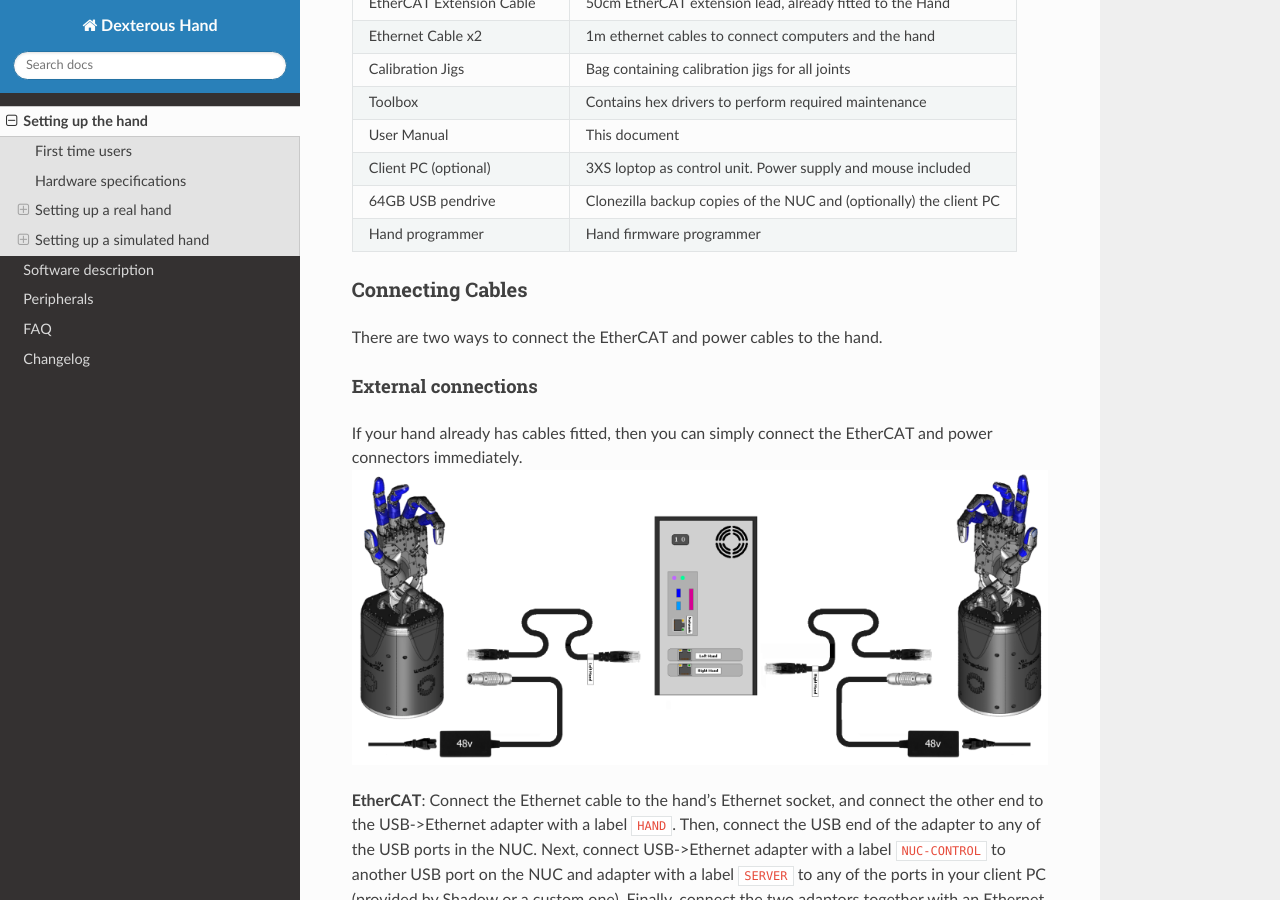
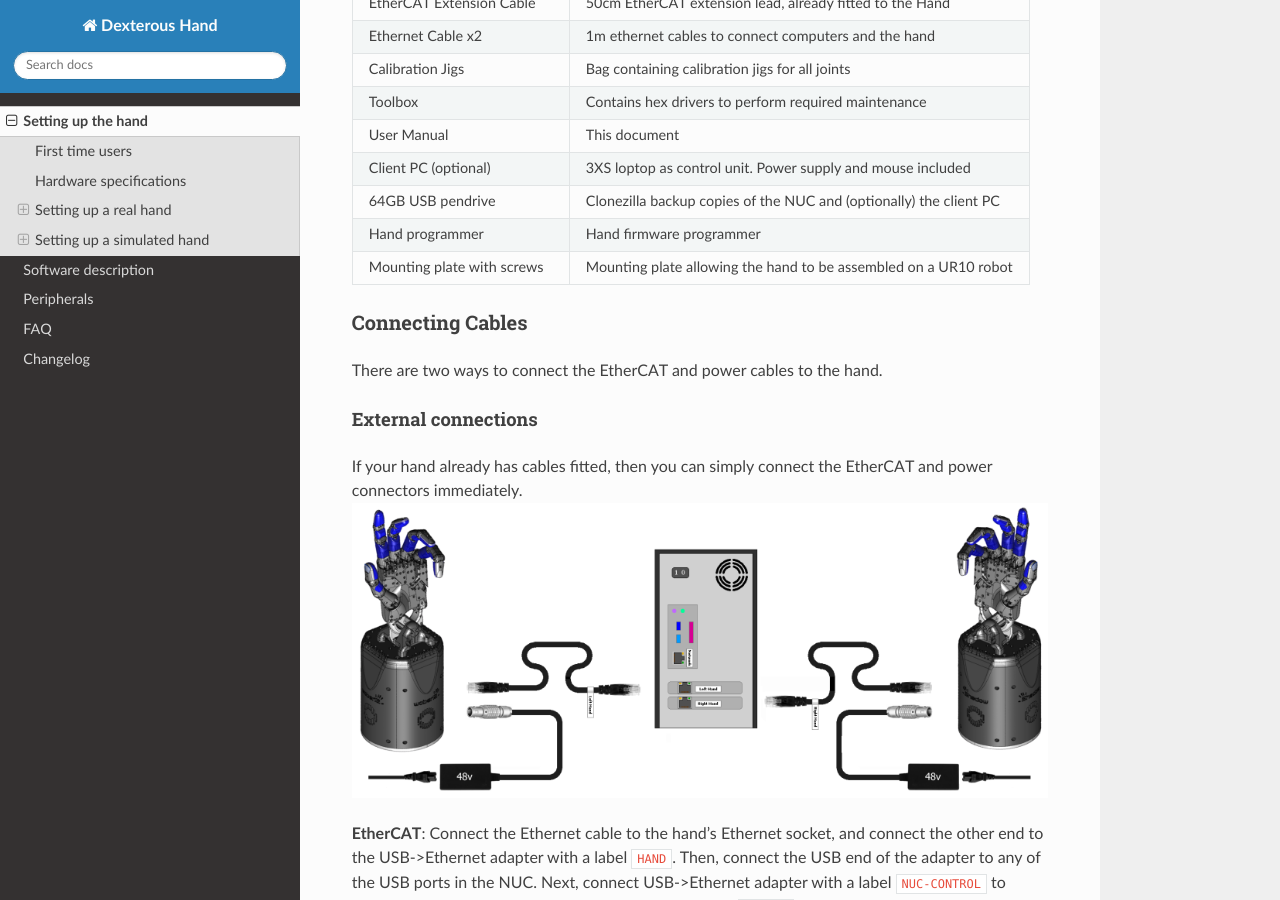
Before and after one commit to shadow-robot/sr_dexterous_hand_documentation, a Sphinx documentation site: the page built from docs/user_guide/1_setting_up_the_hand.md, in a window 1280 px wide and 900 px high, scrolled down 1159 px. Built offline with Sphinx 7.4.7 and the Read the Docs theme 2.0.0, drawn with Linux system fonts in a browser that asks for light colours.

Commit message:
minor change

````diff
--- a/docs/user_guide/1_setting_up_the_hand.md
+++ b/docs/user_guide/1_setting_up_the_hand.md
@@ -43,6 +43,7 @@ User Manual                     This document
 Client PC (optional)            3XS loptop as control unit. Power supply and mouse included
 64GB USB pendrive               Clonezilla backup copies of the NUC and (optionally) the client PC
 Hand programmer                 Hand firmware programmer
+Mounting plate with screws      Mounting plate allowing the hand to be assembled on a UR10 robot
 =============================   ==================================================================
 ```
 
````
